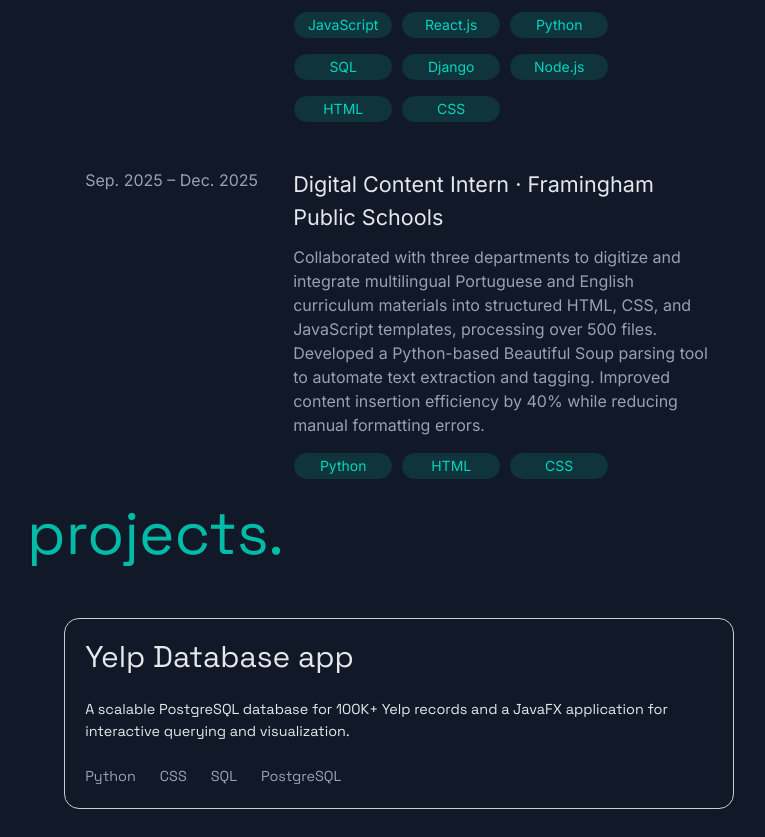
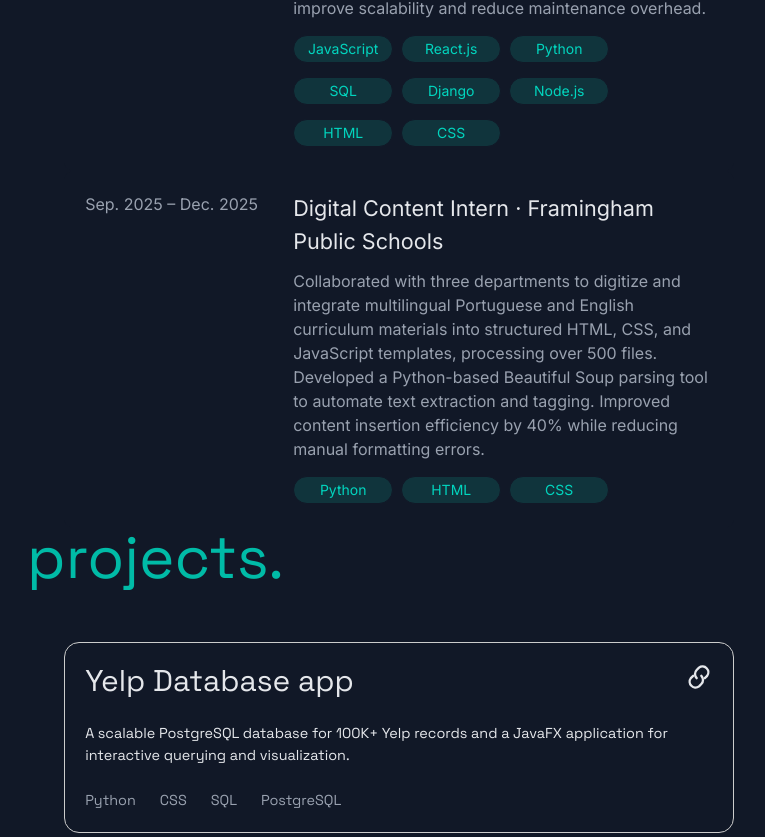
Before and after one commit to Dmitry-Oyawale/react-portfolio, a Next.js app: page / in a window 1280 px wide. Shown: the part 1945-2782 px from the top of the page, without its empty margins (241-1006 px from the left). Built offline with nearby package versions, Linux system fonts and the light colour scheme.

Commit message:
navbar links

```diff
--- a/pages/index.js
+++ b/pages/index.js
@@ -6,6 +6,7 @@ import IconGitHub from "../public/github";
 import IconInstagram from "../public/instagram";
 import IconLinkedin from "../public/linkedin";
 import IconWordPress from "../public/wordpress";
+import IconLink from "../public/link"
 
 export default function Home() {
   const [darkMode, setDarkMode] = useState(false);
@@ -34,7 +35,29 @@ export default function Home() {
             </nav>
             {/* Intro */}
             <FadeIn>
-            <section className="min-h-screen px-6 sm:px-10 lg:px-24 xl:px-96 flex flex-col justify-center">
+            <section className="min-h-screen">
+                <nav className="flex justify-between">
+                    <div>
+                        <a href="https://github.com/Dmitry-Oyawale">
+                            <IconGitHub className="w-12 sm:w-15 lg:w-22 hover:text-white transition" />
+                        </a>
+                    </div>
+                    <div className="flex">
+                        <a href="https://github.com/Dmitry-Oyawale">
+                            <IconGitHub className="w-12 sm:w-15 lg:w-22 hover:text-white transition" />
+                        </a>
+                        <a href="https://www.linkedin.com/in/kevin-lai-250339313/">
+                            <IconLinkedin className="w-12 sm:w-15 lg:w-22 hover:text-white transition" />
+                        </a>
+                        <a href="https://www.instagram.com/kevinlai483/">
+                            <IconInstagram className="w-12 sm:w-15 lg:w-22 hover:text-white transition" />
+                        </a>
+                        <a href="https://clovesandcinnamon3.wordpress.com/">
+                            <IconWordPress className="w-12 sm:w-15 lg:w-22 hover:text-white transition" />
+                        </a>
+                    </div>
+                </nav>
+                <div className="px-6 sm:px-10 lg:px-24 xl:px-96 flex flex-col justify-center">
                     <h3 className="[font-family:var(--font-space)]">
                         Hello, my name is
                     </h3>
@@ -47,6 +70,7 @@ export default function Home() {
                     <h1 className="py-2 text-gray-400 text-2xl">
                         Software developer focused on building clean, efficient, and user-friendly applications. Experienced in full-stack development with a strong interest in scalable systems and thoughtful design.
                     </h1>
+                </div>
             </section>
             </FadeIn>
             {/* Background */}
@@ -85,6 +109,7 @@ export default function Home() {
                     <h1 className="text-6xl [font-family:var(--font-space)]">
                         experience.
                     </h1>
+                    <br></br>
                     <div className="px-4 sm:px-8 lg:px-24 trans-container group relative overflow-hidden">
                         <div className="relative items-start gap-2 flex flex-col sm:flex-row">
                             <h1 className="text-1xl text-gray-400 w-50 shrink-0">
@@ -147,9 +172,14 @@ export default function Home() {
                     </h1>
                     <br></br>
                     <div className="px-4 sm:px-8 lg:px-24 site-container">
+                        <div className="flex justify-between">
                             <h1 className="text-3xl">
                                 Yelp Database app
                             </h1>
+                            <a href="https://github.com/Dmitry-Oyawale/projectphase3-querycrushers">
+                                <IconLink className="w-7 hover:text-white transition" />
+                            </a>
+                        </div>
                         <br></br>
                         <h1 className="text-[.9rem]">
                             A scalable PostgreSQL database for 100K+ Yelp records and a JavaFX application for interactive querying and visualization.
@@ -163,9 +193,14 @@ export default function Home() {
                         </div>
                     </div>
                     <div className="px-4 sm:px-8 lg:px-24 site-container">
+                        <div className="flex justify-between">
                             <h1 className="text-3xl">
                                 Python Notes Website
                             </h1>
+                            <a href="https://github.com/Dmitry-Oyawale/Flask-Web-App-3">
+                                <IconLink className="w-7 hover:text-white transition" />
+                            </a>
+                        </div>
                         <br></br>
                         <h1 className="text-[.9rem]">
                             A Python-based notes application using Flask with secure authentication, SQLAlchemy-backed data persistence, and a responsive user interface for managing personal notes.
@@ -195,24 +230,27 @@ export default function Home() {
                     <u className="text-2xl flex justify-center">laikevin279@gmail.com</u>
                     <br></br>
                     <br></br>
-                    <br></br>
-                    <br></br>
-                    <div className="text-gray-400 flex flex-row justify-center gap-6">
+
+                    <div className="text-gray-400 flex flex-col flex-wrap items-center gap-6">
+                        <div className="flex flex-row flex-wrap gap-8">
                             <a href="https://github.com/Dmitry-Oyawale">
-                            <IconGitHub className="w-50 hover:text-white transition" />
+                                <IconGitHub className="w-24 sm:w-30 lg:w-45 hover:text-white transition" />
                             </a>
                             <a href="https://www.linkedin.com/in/kevin-lai-250339313/">
-                            <IconLinkedin className="w-50 hover:text-white transition" />
+                                <IconLinkedin className="w-24 sm:w-30 lg:w-45 hover:text-white transition" />
                             </a>
+                        </div>
+                        <div className="flex flex-row flex-wrap gap-8">
                             <a href="https://www.instagram.com/kevinlai483/">
-                            <IconInstagram className="w-50 hover:text-white transition" />
+                                <IconInstagram className="w-24 sm:w-30 lg:w-45 hover:text-white transition" />
                             </a>
                             <a href="https://clovesandcinnamon3.wordpress.com/">
-                            <IconWordPress className="w-50 hover:text-white transition" />
+                                <IconWordPress className="w-24 sm:w-30 lg:w-45 hover:text-white transition" />
                             </a>
                         </div>
+                    </div>
 
-                    <p className="text-center text-gray-400 px-30 mt-40">
+                    <p className="text-center text-gray-400 px-6 sm:px-12 lg:px-30 mt-6 sm:mt-10 lg:mt-16">
                         Loosely designed in Figma and coded in Visual Studio Code by yours truly. Built with Next.js and Tailwind CSS, deployed with Vercel. All text is set in the Inter typeface.
                     </p>
                 </div>
--- /dev/null
+++ b/public/link.js
@@ -0,0 +1,22 @@
+import React from "react";
+
+const IconLink = ({ className = "w-6 h-6", ...props }) => (
+  <svg
+    xmlns="http://www.w3.org/2000/svg"
+    role="img"
+    viewBox="0 0 24 24"
+    fill="none"
+    stroke="currentColor"
+    strokeWidth="2"
+    strokeLinecap="round"
+    strokeLinejoin="round"
+    className={className}
+    {...props}
+  >
+    <title>Link</title>
+    <path d="M10 13a5 5 0 0 1 0-7l2-2a5 5 0 0 1 7 7l-2 2" />
+    <path d="M14 11a5 5 0 0 1 0 7l-2 2a5 5 0 0 1-7-7l2-2" />
+  </svg>
+);
+
+export default IconLink;
--- a/styles/globals.css
+++ b/styles/globals.css
@@ -33,6 +33,10 @@ html {
     padding: 20px;
     border: 1px solid #ccc;
     background-color: #111827;
+}
+
+.site-container:hover {
+    background-color: #FFFFFF14;
 }
 
 .trans-container {
```
Lines whose indentation alone changed are shown as unchanged.
